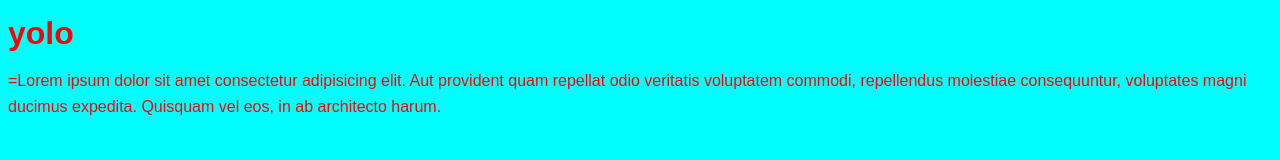
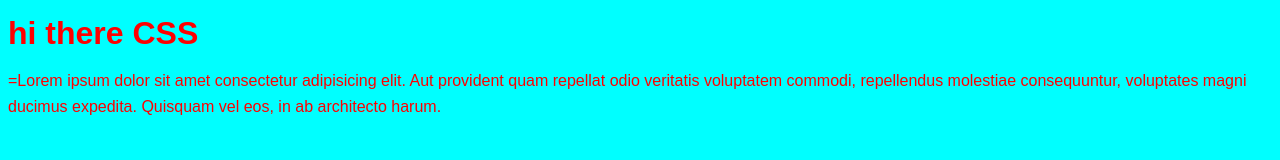
Before and after one commit to KevinVel4/first-github-project, a plain HTML site: page index.html in a window 1280 px wide. Drawn offline with Linux system fonts and the light colour scheme.

Commit message:
hello there css

```diff
--- a/index.html
+++ b/index.html
@@ -6,7 +6,7 @@
 </head>
 <body>
     <div class="box-1">
-    <h1>yolo</h1>
+    <h1>hi there CSS</h1>
     <p>=Lorem ipsum dolor sit amet consectetur adipisicing elit. Aut provident quam repellat odio veritatis voluptatem commodi, repellendus molestiae consequuntur, voluptates magni ducimus expedita. Quisquam vel eos, in ab architecto harum.</p>
 </div>
 </body>
```
